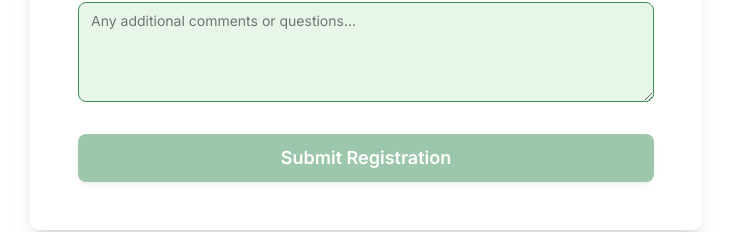
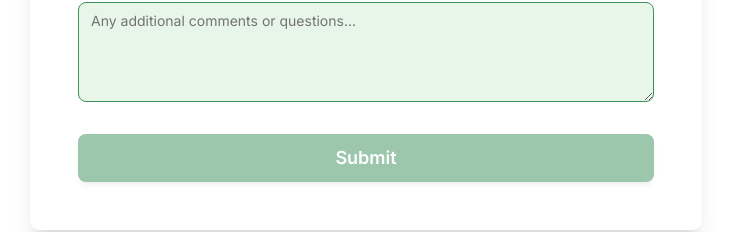
Before and after one commit to Ibrahimango02/almahir-portal, a Next.js app: page /register in a window 1280 px wide. Shown: the part 1826-2058 px from the top of the page, without its empty margins (274-1005 px from the left). Built offline with nearby package versions, Linux system fonts and the light colour scheme.

Commit message:
added ramadan program to registration page

```diff
--- a/src/app/register/page.tsx
+++ b/src/app/register/page.tsx
@@ -474,6 +474,7 @@ export default function RegisterPage() {
                                             <SelectItem value="special-courses">Special Courses</SelectItem>
                                             <SelectItem value="al-fatihah">Al-Fatihah Hifz (FREE)</SelectItem>
                                             <SelectItem value="al-isra-al-miraj">Al-Isra & Al-Mi&apos;raj (FREE)</SelectItem>
+                                            <SelectItem value="ramadan-stars-league">Ramadan Stars League Program</SelectItem>
                                         </SelectContent>
                                     </Select>
                                 </div>
@@ -600,7 +601,7 @@ export default function RegisterPage() {
                                         Submitting...
                                     </>
                                 ) : (
-                                    "Submit Registration"
+                                    "Submit"
                                 )}
                             </Button>
                         </form>
```
